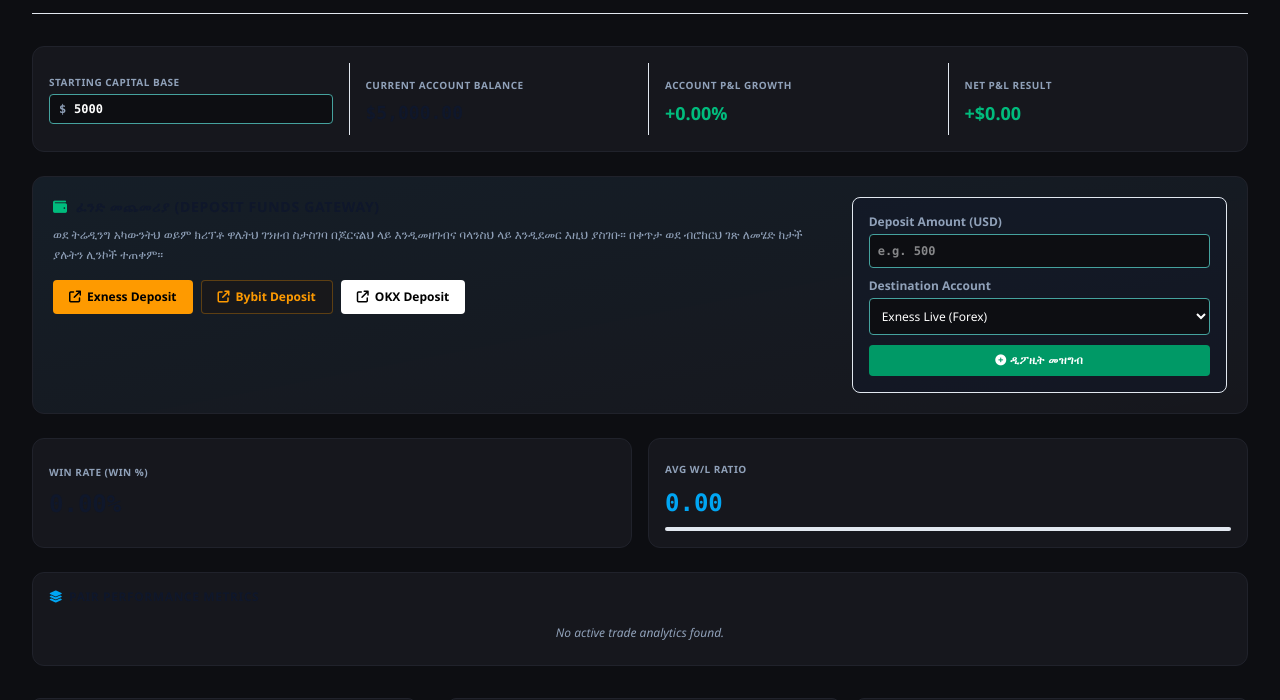
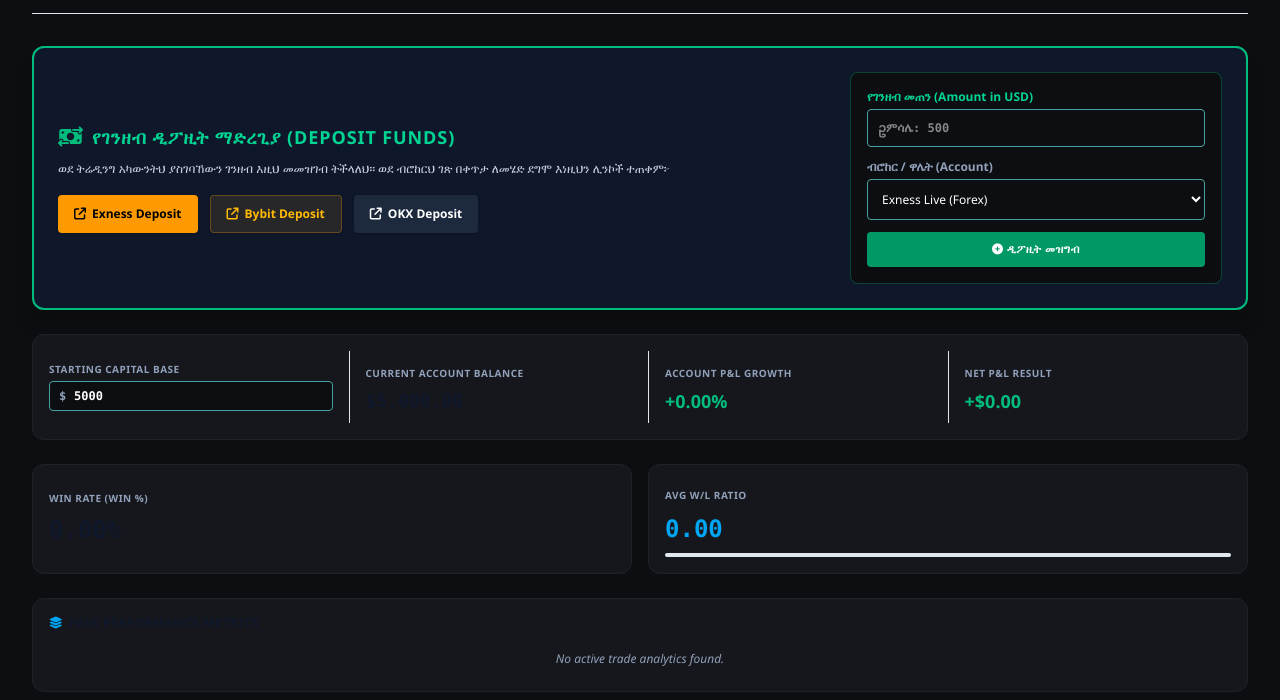
Before and after one commit to ziymaruf-ai/ziy_forex-trading_jornals, a plain HTML site: page index.html in a window 1280 px wide. Shown: the part 91-791 px from the top of the page. Drawn offline with nearby package versions, Linux system fonts and the light colour scheme.

Commit message:
Update index.html

```diff
--- a/index.html
+++ b/index.html
@@ -60,6 +60,51 @@
         </div>
     </header>
 
+    <!-- 💰 HIGHLY VISIBLE DEPOSIT ENGINE GATEWAY (ከላይ ጎልቶ እንዲታይ የተደረገ) -->
+    <div class="w-full bg-slate-900 dark:bg-[#16171d] border-2 border-emerald-500 p-6 rounded-xl mb-6 grid grid-cols-1 lg:grid-cols-3 gap-6 items-center shadow-xl">
+        <div class="lg:col-span-2">
+            <h2 class="text-lg font-black text-emerald-400 uppercase tracking-wider mb-2 flex items-center gap-2">
+                <i class="fa-solid fa-money-bill-transfer text-emerald-500 text-xl"></i> የገንዘብ ዲፖዚት ማድረጊያ (DEPOSIT FUNDS)
+            </h2>
+            <p class="text-xs text-slate-300 leading-relaxed mb-4">
+                ወደ ትሬዲንግ አካውንትህ ያስገባኸውን ገንዘብ እዚህ መመዝገብ ትችላለህ። ወደ ብሮከርህ ገጽ በቀጥታ ለመሄድ ደግሞ እነዚህን ሊንኮች ተጠቀም፦
+            </p>
+            <div class="flex flex-wrap gap-3">
+                <a href="https://www.exness.com" target="_blank" class="bg-amber-500 hover:bg-amber-400 text-black text-xs font-black px-4 py-2.5 rounded flex items-center gap-1.5 transition shadow">
+                    <i class="fa-solid fa-arrow-up-right-from-square"></i> Exness Deposit
+                </a>
+                <a href="https://www.bybit.com" target="_blank" class="bg-zinc-800 hover:bg-zinc-700 text-amber-400 border border-amber-500/30 text-xs font-black px-4 py-2.5 rounded flex items-center gap-1.5 transition shadow">
+                    <i class="fa-solid fa-arrow-up-right-from-square"></i> Bybit Deposit
+                </a>
+                <a href="https://www.okx.com" target="_blank" class="bg-slate-800 hover:bg-slate-700 text-white text-xs font-black px-4 py-2.5 rounded flex items-center gap-1.5 transition shadow">
+                    <i class="fa-solid fa-arrow-up-right-from-square"></i> OKX Deposit
+                </a>
+            </div>
+        </div>
+
+        <!-- የዲፖዚት መመዝገቢያ ፎርም -->
+        <div class="w-full bg-[#0d0e12] p-4 rounded-lg border border-emerald-500/30">
+            <form id="depositForm" onsubmit="handleLiveDeposit(event)" class="flex flex-col gap-3 text-xs">
+                <div>
+                    <label class="block font-bold text-emerald-400 mb-1">የገንዘብ መጠን (Amount in USD)</label>
+                    <input type="number" id="depositAmount" placeholder="ဥምሳሌ: 500" min="1" step="0.01" class="w-full p-2.5 rounded input-field font-mono font-bold border border-emerald-500/50 bg-[#16171d] text-white" required>
+                </div>
+                <div>
+                    <label class="block font-bold text-slate-400 mb-1">ብሮከር / ዋሌት (Account)</label>
+                    <select id="depositAccountType" class="w-full p-2.5 rounded input-field bg-[#16171d] border border-slate-700 text-white">
+                        <option value="Exness">Exness Live (Forex)</option>
+                        <option value="Bybit">Bybit Funding (Crypto)</option>
+                        <option value="OKX">OKX Wallet (Crypto)</option>
+                        <option value="FundedNext">FundedNext (Challenge)</option>
+                    </select>
+                </div>
+                <button type="submit" class="w-full bg-emerald-600 hover:bg-emerald-500 text-white font-black py-2.5 rounded transition cursor-pointer uppercase text-[11px] tracking-wider shadow-lg">
+                    <i class="fa-solid fa-plus-circle"></i> ዲፖዚት መዝግብ
+                </button>
+            </form>
+        </div>
+    </div>
+
     <!-- Account Balances Configuration -->
     <div class="main-card p-4 rounded-xl mb-6 grid grid-cols-1 md:grid-cols-4 gap-4 items-center">
         <div>
@@ -80,48 +125,6 @@
         <div class="p-2 border-l border-slate-200 dark:border-gray-800 pl-4">
             <span class="text-[10px] uppercase font-bold text-slate-400 tracking-wider">Net P&L Result</span>
             <div id="statNetPL" class="text-lg font-black mt-1 text-emerald-500 font-mono">$0.00</div>
-        </div>
-    </div>
-
-    <!-- Live Deposit Engine Box -->
-    <div class="main-card p-5 rounded-xl mb-6 grid grid-cols-1 lg:grid-cols-3 gap-6 items-start border border-sky-500/20 bg-gradient-to-br from-sky-500/5 to-transparent">
-        <div class="lg:col-span-2">
-            <h3 class="text-sm font-bold text-slate-900 dark:text-white uppercase tracking-wider mb-2 flex items-center gap-2">
-                <i class="fa-solid fa-wallet text-emerald-500"></i> ፈንድ መጨመሪያ (Deposit Funds Gateway)
-            </h3>
-            <p class="text-xs text-slate-400 leading-relaxed mb-4">
-                ወደ ትሬዲንግ አካውንትህ ወይም ክሪፕቶ ዋሌትህ ገንዘብ ስታስገባ በጆርናልህ ላይ እንዲመዘገብና ባላንስህ ላይ እንዲደመር እዚህ ያስገቡ። በቀጥታ ወደ ብሮከርህ ገጽ ለመሄድ ከታች ያሉትን ሊንኮች ተጠቀም።
-            </p>
-            <div class="flex flex-wrap gap-2">
-                <a href="https://www.exness.com" target="_blank" class="bg-amber-500 hover:bg-amber-400 text-black text-xs font-black px-4 py-2 rounded flex items-center gap-1.5 transition">
-                    <i class="fa-solid fa-arrow-up-right-from-square"></i> Exness Deposit
-                </a>
-                <a href="https://www.bybit.com" target="_blank" class="bg-zinc-900 hover:bg-zinc-800 text-amber-500 border border-amber-500/30 text-xs font-black px-4 py-2 rounded flex items-center gap-1.5 transition">
-                    <i class="fa-solid fa-arrow-up-right-from-square"></i> Bybit Deposit
-                </a>
-                <a href="https://www.okx.com" target="_blank" class="bg-white hover:bg-slate-100 text-black text-xs font-black px-4 py-2 rounded flex items-center gap-1.5 transition">
-                    <i class="fa-solid fa-arrow-up-right-from-square"></i> OKX Deposit
-                </a>
-            </div>
-        </div>
-        <div class="w-full bg-slate-900/40 p-4 rounded-lg border border-slate-200 dark:border-gray-800">
-            <form id="depositForm" onsubmit="handleLiveDeposit(event)" class="flex flex-col gap-2.5 text-xs">
-                <div>
-                    <label class="block font-bold text-slate-400 mb-1">Deposit Amount (USD)</label>
-                    <input type="number" id="depositAmount" placeholder="e.g. 500" min="1" step="0.01" class="w-full p-2 rounded input-field font-mono font-bold" required>
-                </div>
-                <div>
-                    <label class="block font-bold text-slate-400 mb-1">Destination Account</label>
-                    <select id="depositAccountType" class="w-full p-2 rounded input-field">
-                        <option value="Exness">Exness Live (Forex)</option>
-                        <option value="Bybit">Bybit Funding (Crypto)</option>
-                        <option value="FundedNext">FundedNext (Challenge Account)</option>
-                    </select>
-                </div>
-                <button type="submit" class="w-full bg-emerald-600 hover:bg-emerald-500 text-white font-bold py-2 rounded transition cursor-pointer uppercase text-[11px] tracking-wider">
-                    <i class="fa-solid fa-plus-circle"></i> ዲፖዚት መዝግብ
-                </button>
-            </form>
         </div>
     </div>
 
@@ -222,7 +225,7 @@
                 </div>
 
                 <div class="border-t border-slate-100 dark:border-gray-800 my-1 pt-2">
-                    <label class="block font-bold mb-1 text-sky-600 dark:text-cyan-400">Chart Images (Up to 5 photos - Saved in IndexedDB)</label>
+                    <label class="block font-bold mb-1 text-sky-600 dark:text-cyan-400">Chart Images (Up to 3 photos)</label>
                     <div class="flex flex-col gap-1.5 mt-2 text-[11px]">
                         <div><span class="text-slate-400 font-medium">1. HTF Direction:</span> <input type="file" id="imgSetup1" accept="image/*" class="text-slate-500 text-[10px]"></div>
                         <div><span class="text-slate-400 font-medium">2. Execution Trigger:</span> <input type="file" id="imgSetup2" accept="image/*" class="text-slate-500 text-[10px]"></div>
```
